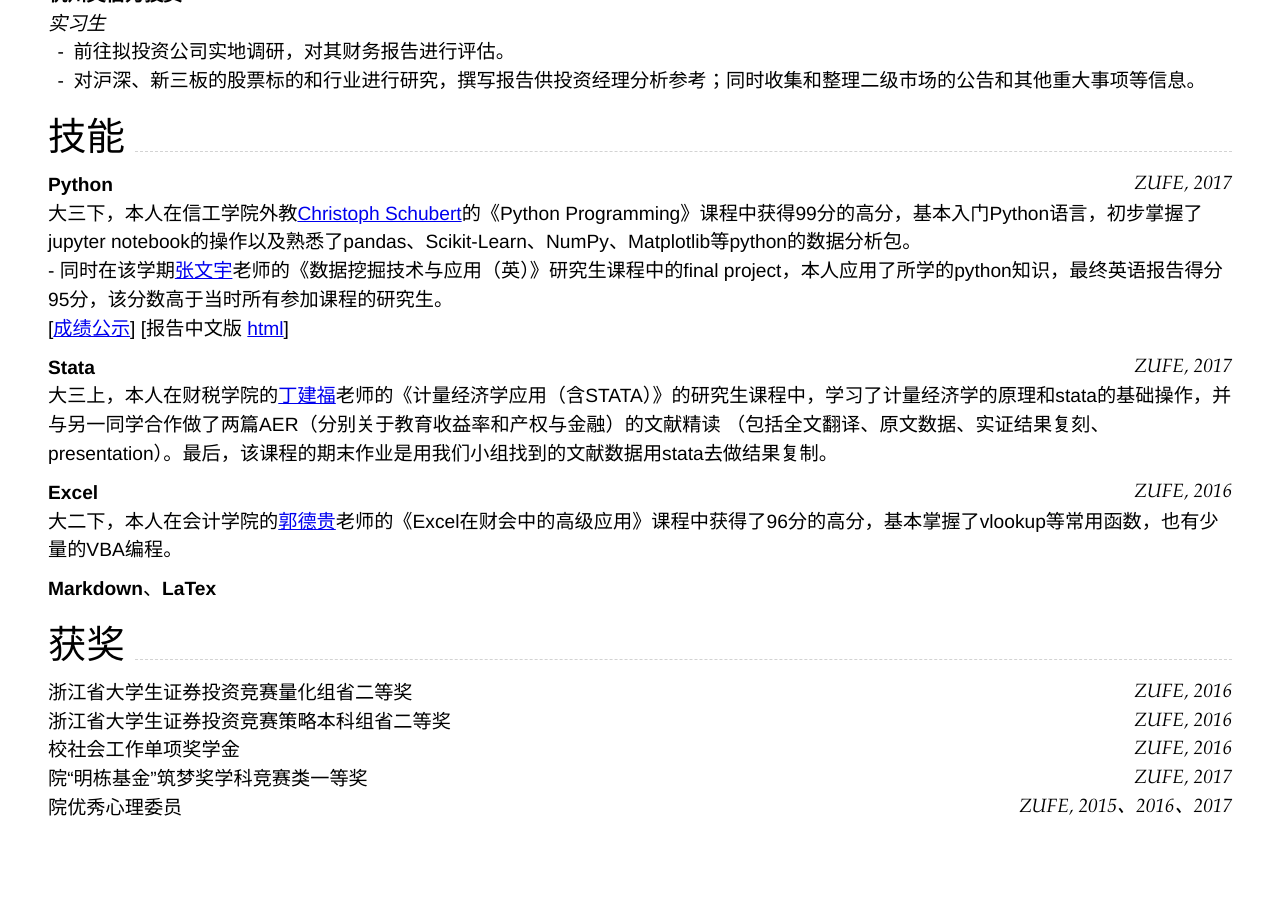
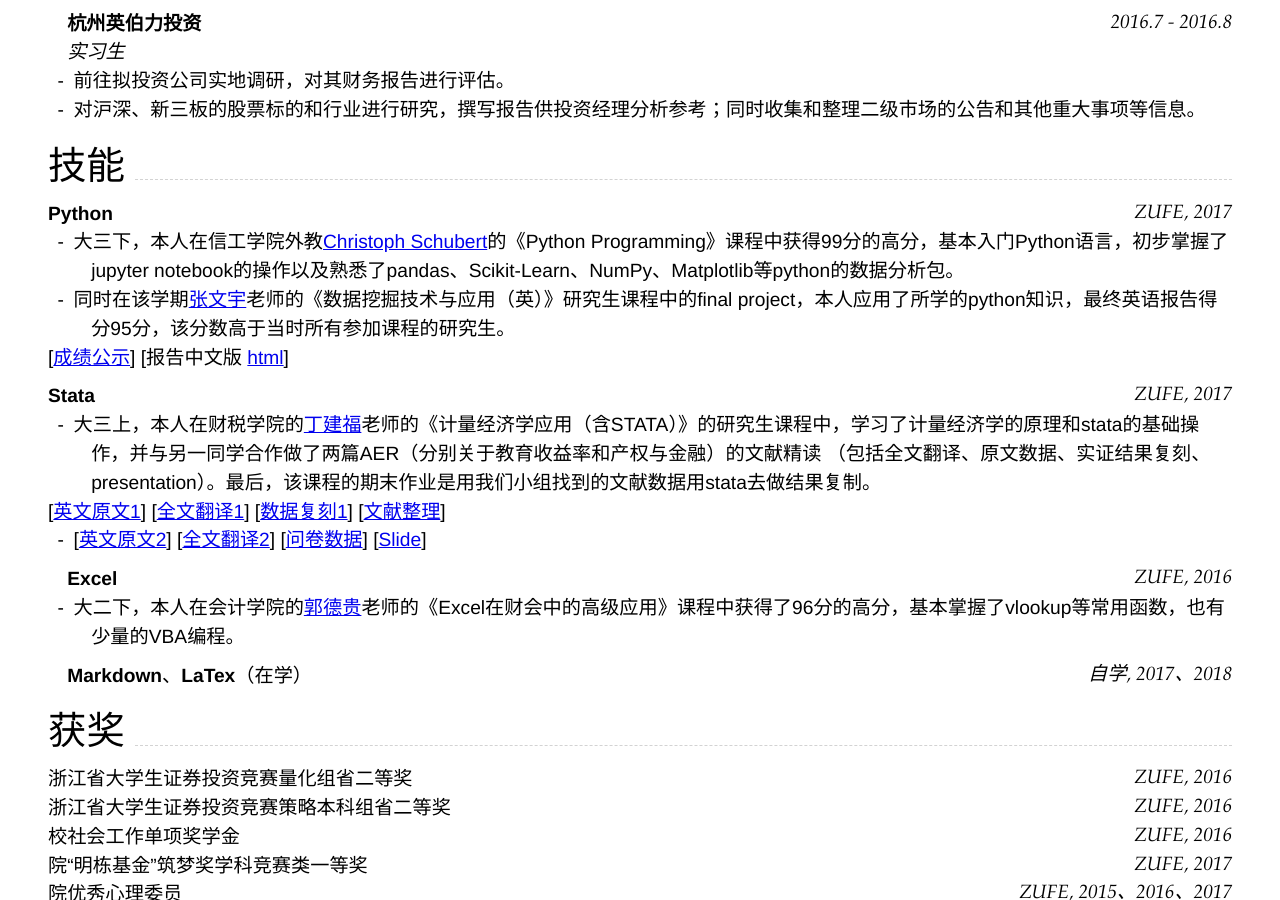
Before and after one commit to wodeni/nimo-markdown-cv, a Jekyll site: the page built from index.md, in a window 1280 px wide and 900 px high, scrolled down 682 px. Built offline with Jekyll 4.4.1, drawn with Linux system fonts in a browser that asks for light colours; before the commit the page ends 1553 px from its top, so only the background shows below that.

Commit message:
Update index.md

```diff
--- a/index.md
+++ b/index.md
@@ -32,7 +32,7 @@ pdf: true
 _项目负责人_<br>
 - 在[朴哲范](http://jrxy.zufe.edu.cn/info/2056/1211.htm)教授的指导下, 我作为小组负责人的身份以 __《私募股权对新三板市场的经济效应研究——以股转系统中浙江省数据为例》__ 为研究课题申请了国家级大学生创新训练项目并成功立项。目前后续的结题工作还在进行中。
 
-[[申报书](assets/#20160515【正式上交教育部最终版】申报书（打印版）.pdf)] [[认定书](assets/认定书底稿.jpg)]
+- [[申报书](assets/#20160515【正式上交教育部最终版】申报书（打印版）.pdf)] [[认定书](assets/认定书底稿.jpg)]
 ### __杭州英伯力投资__  `2016.7 - 2016.8`
 _实习生_<br>
 - 前往拟投资公司实地调研，对其财务报告进行评估。
@@ -45,17 +45,18 @@ _实习生_<br>
 ## 技能
 
 ### __Python__ `ZUFE, 2017` <br>
-  大三下，本人在信工学院外教[Christoph Schubert](https://www.linkedin.com/in/christophschubert/)的《Python Programming》课程中获得99分的高分，基本入门Python语言，初步掌握了jupyter notebook的操作以及熟悉了pandas、Scikit-Learn、NumPy、Matplotlib等python的数据分析包。
-
--
-  同时在该学期[张文宇](http://info.zufe.edu.cn/info/1049/5085.htm)老师的《数据挖掘技术与应用（英）》研究生课程中的final project，本人应用了所学的python知识，最终英语报告得分95分，该分数高于当时所有参加课程的研究生。
+- 大三下，本人在信工学院外教[Christoph Schubert](https://www.linkedin.com/in/christophschubert/)的《Python Programming》课程中获得99分的高分，基本入门Python语言，初步掌握了jupyter notebook的操作以及熟悉了pandas、Scikit-Learn、NumPy、Matplotlib等python的数据分析包。
+- 同时在该学期[张文宇](http://info.zufe.edu.cn/info/1049/5085.htm)老师的《数据挖掘技术与应用（英）》研究生课程中的final project，本人应用了所学的python知识，最终英语报告得分95分，该分数高于当时所有参加课程的研究生。
 
 [[成绩公示](assets/成绩公示.png)] [报告中文版 [html](assets/【定稿】机器学习中特征工程在中国股票市场的应用——基于沪深300指数日度数据.html)]
 ### __Stata__ `ZUFE, 2017` <br>
-  大三上，本人在财税学院的[丁建福](http://cz.zufe.edu.cn/info/1077/5865.htm)老师的《计量经济学应用（含STATA）》的研究生课程中，学习了计量经济学的原理和stata的基础操作，并与另一同学合作做了两篇AER（分别关于教育收益率和产权与金融）的文献精读 （包括全文翻译、原文数据、实证结果复刻、presentation）。最后，该课程的期末作业是用我们小组找到的文献数据用stata去做结果复制。
+- 大三上，本人在财税学院的[丁建福](http://cz.zufe.edu.cn/info/1077/5865.htm)老师的《计量经济学应用（含STATA）》的研究生课程中，学习了计量经济学的原理和stata的基础操作，并与另一同学合作做了两篇AER（分别关于教育收益率和产权与金融）的文献精读 （包括全文翻译、原文数据、实证结果复刻、presentation）。最后，该课程的期末作业是用我们小组找到的文献数据用stata去做结果复制。
+
+[[英文原文1](assets/2%20Returns%20to%20Educaiton%20Evidence%20from%20U.K.%20Twins.pdf)] [[全文翻译1](assets/【翻译】教育收益_基于英国双胞胎数据.docx)] [[数据复刻1](assets/【复刻】代码%2B数据结果.pdf)] [[文献整理](assets/文献整理.pdf)]
+- [[英文原文2](assets/Property%20Rights%20and%20Finance.pdf)] [[全文翻译2](assets/【修订版】产权与融资.docx)] [[问卷数据](assets/ebrd_que.pdf)] [[Slide](assets/产权与金融.pdf)]
 ### __Excel__ `ZUFE, 2016` <br>
-  大二下，本人在会计学院的[郭德贵](http://zjacc.zufe.edu.cn/info/1182/2588.htm)老师的《Excel在财会中的高级应用》课程中获得了96分的高分，基本掌握了vlookup等常用函数，也有少量的VBA编程。
-### __Markdown__、__LaTex__
+- 大二下，本人在会计学院的[郭德贵](http://zjacc.zufe.edu.cn/info/1182/2588.htm)老师的《Excel在财会中的高级应用》课程中获得了96分的高分，基本掌握了vlookup等常用函数，也有少量的VBA编程。
+### __Markdown__、__LaTex__（在学）`自学, 2017、2018` <br>
 
 
 
```
